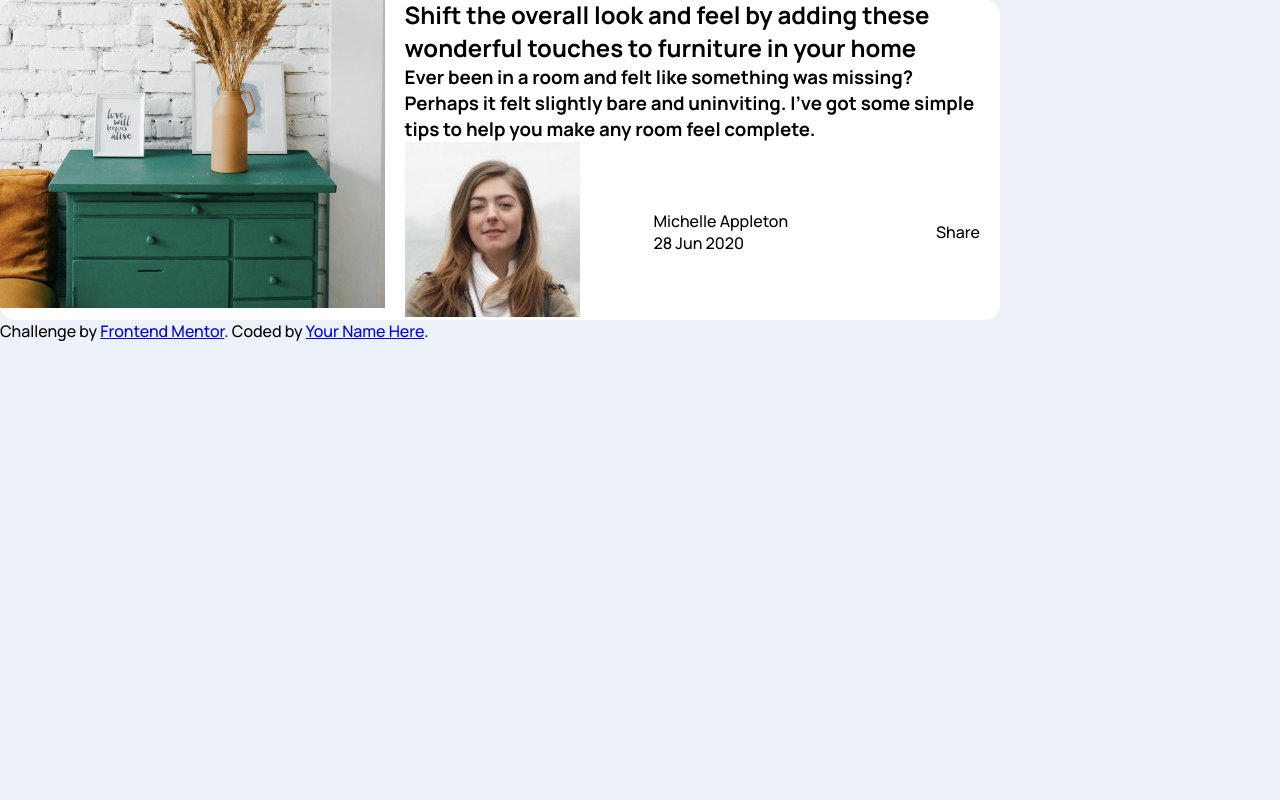
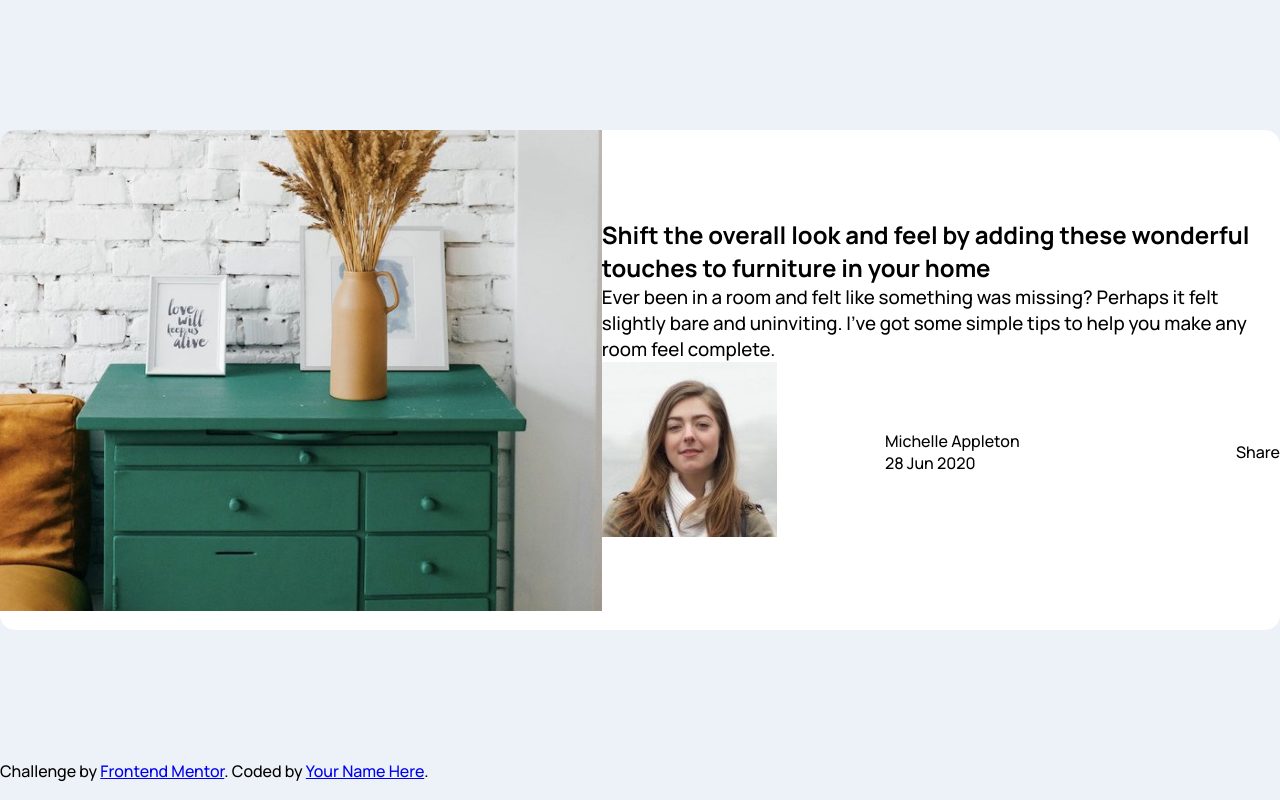
Before and after one commit to jcamiloguz/Article-preview-component, a plain HTML site: page index.html in a window 1280 px wide. Drawn offline with Linux system fonts and the light colour scheme.

Commit message:
First version with flexbox

```diff
--- a/index.html
+++ b/index.html
@@ -17,6 +17,7 @@
     <link rel="stylesheet" href="style.css" />
   </head>
   <body>
+    <section class="container">
     <article class="article">
       <figure class="article__img"><img src="./images/drawers.jpg" alt=""></figure>
       <div class="article__info">
@@ -48,7 +49,7 @@
         </div>
       </div>
     </article>
-
+  </section>
     <div class="attribution">
       Challenge by
       <a href="https://www.frontendmentor.io?ref=challenge" target="_blank"
--- a/style.scss
+++ b/style.scss
@@ -3,13 +3,13 @@ $color2: hsl(214, 17%, 51%);
 $color3: hsl(212, 23%, 69%);
 $color4: hsl(210, 46%, 95%);
 
-@mixin flexbox() {
+@mixin flexbox($just,$align) {
   display: flex;
-  justify-content: space-between;
-  align-items: center;
+  justify-content: $just;
+  align-items: $align;
 }
 * {
-  box-sizing: border-box;
+  box-sizing: content-box;
   padding: 0;
   margin: 0;
 }
@@ -17,16 +17,20 @@ body {
   background-color: $color4;
   font-family: 'Manrope', sans-serif;
 }
+.container{
+  height: 95vh;
+@include flexbox(center,center )
+}
 .article {
   background-color: #fff;
-  width: 1000px;
-  @include flexbox();
-    height: 320px;
+  width:1440 ;
+  @include flexbox(space-between,center);
+  height: 500px;
   border-radius: 15px;
 }
 .article__img {
   width: 100%;
-  height: 320px;
+  height: 100%;
   position: relative;
   border-top-left-radius:15px ;
   border-bottom-left-radius:15px ;
@@ -38,9 +42,19 @@ body {
   }
 }
 .article__info{
-margin: 20px;
+padding: 0px;
+}
+.article__info--main{
+  h2{
+
+    font-weight: 700;
+  }
+  h3{
+    font-weight: 500;
+
+  }
 }
 
 .article__info--data {
-  @include flexbox();
+  @include flexbox(space-between,center);
 }
```
Also changed, not shown: style.css.
